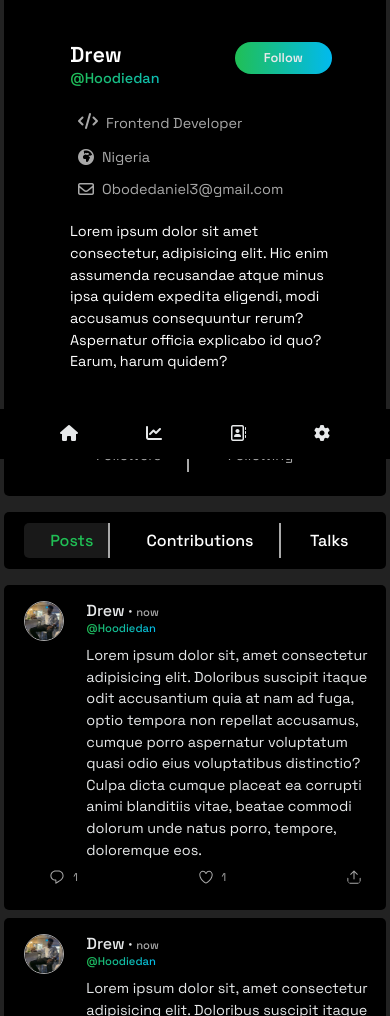
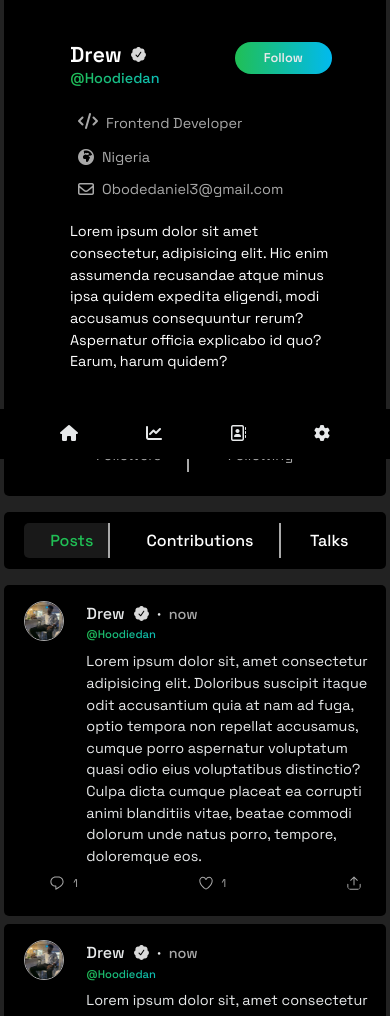
Before and after one commit to HoodieDan/Tektalk, a Vue app: page /profile/hoodiedan in a window 390 px wide. Shown: the part 385-1401 px from the top of the page. Built offline with nearby package versions, Linux system fonts and the light colour scheme.

Commit message:
added verification badge

```diff
--- a/src/components/PostItem.vue
+++ b/src/components/PostItem.vue
@@ -10,7 +10,39 @@
             <div class="col-lg-11 col-md-11 col-sm-10 col-10">
                 <div>
                     <div class="user-details">
-                        <h6 class="mb-0 light">Drew · <span class="subtext">now</span></h6>
+                        <div class="d-flex align-items-center">
+                            <h6 class="mb-0 light">Drew</h6>
+                            <div class="badge">
+                                <svg
+                                    width="17px"
+                                    height="17px"
+                                    fill="#d9d9d9"
+                                    xmlns="http://www.w3.org/2000/svg"
+                                    viewBox="0 0 24 24"
+                                    aria-label="Verification badge"
+                                    class="
+                                    r-jwli3a
+                                    r-4qtqp9
+                                    r-yyyyoo
+                                    r-1xvli5t
+                                    r-9cviqr
+                                    r-f9ja8p
+                                    r-og9te1
+                                    r-bnwqim
+                                    r-1plcrui
+                                    r-lrvibr
+                                    "
+                                >
+                                    <g>
+                                    <path
+                                        d="M22.5 12.5c0-1.58-.875-2.95-2.148-3.6.154-.435.238-.905.238-1.4 0-2.21-1.71-3.998-3.818-3.998-.47 0-.92.084-1.336.25C14.818 2.415 13.51 1.5 12 1.5s-2.816.917-3.437 2.25c-.415-.165-.866-.25-1.336-.25-2.11 0-3.818 1.79-3.818 4 0 .494.083.964.237 1.4-1.272.65-2.147 2.018-2.147 3.6 0 1.495.782 2.798 1.942 3.486-.02.17-.032.34-.032.514 0 2.21 1.708 4 3.818 4 .47 0 .92-.086 1.335-.25.62 1.334 1.926 2.25 3.437 2.25 1.512 0 2.818-.916 3.437-2.25.415.163.865.248 1.336.248 2.11 0 3.818-1.79 3.818-4 0-.174-.012-.344-.033-.513 1.158-.687 1.943-1.99 1.943-3.484zm-6.616-3.334l-4.334 6.5c-.145.217-.382.334-.625.334-.143 0-.288-.04-.416-.126l-.115-.094-2.415-2.415c-.293-.293-.293-.768 0-1.06s.768-.294 1.06 0l1.77 1.767 3.825-5.74c.23-.345.696-.436 1.04-.207.346.23.44.696.21 1.04z"
+                                    />
+                                    </g>
+                                </svg>
+                            </div>
+                            <!-- add margin start when not verified -->
+                            <h6 class="mb-0 light"> · <span class="ms-1 subtext">now</span></h6>
+                        </div>
                         <p class="subtext username">@Hoodiedan</p>
                     </div>
                     <div class="user-post light">
@@ -154,12 +186,15 @@ div.svg-box {
 div.svg-box:nth-of-type(3) {
     margin-right: 1rem;
 }
-svg {
+.svg-box svg {
     margin-right: 0.5rem;
     border-radius: 50%;
     transition: all 0.5s;
 }
-svg:hover {
+.svg-box svg:hover {
     fill: #01BAEF;
 }
+h6 span.subtext {
+    font-size: 0.9rem;
+}
 </style>
--- a/src/components/TopBar.vue
+++ b/src/components/TopBar.vue
@@ -8,12 +8,11 @@
                 <input type="text" class="input field" placeholder="Explore" v-model="query" />
             </div>
         </div>
-        <div class="col-lg-2 col-0"></div>
-        <div class="col-lg-2 col-md-4 col-sm-6">
+        <div class="col-lg-2 col-md-4 col-sm-6 ms-auto">
             <div class="d-flex icons">
                 <i class="fai fa-regular fa-paper-plane"></i>
-                <i class="fai fa-regular fa-bell"></i>
-                <!-- <i class="fa-regular fa-bell-slash"></i> -->
+                <i class="fai fa-regular fa-bell" @click="changeSound" v-if="sound"></i>
+                <i class="fai fa-regular fa-bell-slash" @click="changeSound" v-if="!sound"></i>
                 <router-link :to="{name: 'Profile', params: { username: 'hoodiedan' }}" class="circular">
                     <img src="../assets/images/me.jpg" alt="user profile image">
                 </router-link>
@@ -45,7 +44,13 @@ export default {
     name: 'TopBar',
     data() {
         return {
-            query: ''
+            query: '',
+            sound: true,
+        }
+    },
+    methods: {
+        changeSound() {
+            this.sound = !this.sound
         }
     }
 }
--- a/src/views/PostDetails.vue
+++ b/src/views/PostDetails.vue
@@ -11,8 +11,39 @@
             </div>
             <div class="col-9">
                 <div class="name-and-username">
-                    <h4>Drew</h4>
+                    <div class="d-flex align-items-center">
+                    <h4 class="name mb-0">Drew</h4>
+                    <div class="badge">
+                        <svg
+                            width="17px"
+                            height="17px"
+                            fill="#d9d9d9"
+                            xmlns="http://www.w3.org/2000/svg"
+                            viewBox="0 0 24 24"
+                            aria-label="Verification badge"
+                            class="
+                            r-jwli3a
+                            r-4qtqp9
+                            r-yyyyoo
+                            r-1xvli5t
+                            r-9cviqr
+                            r-f9ja8p
+                            r-og9te1
+                            r-bnwqim
+                            r-1plcrui
+                            r-lrvibr
+                            "
+                        >
+                            <g>
+                            <path
+                                d="M22.5 12.5c0-1.58-.875-2.95-2.148-3.6.154-.435.238-.905.238-1.4 0-2.21-1.71-3.998-3.818-3.998-.47 0-.92.084-1.336.25C14.818 2.415 13.51 1.5 12 1.5s-2.816.917-3.437 2.25c-.415-.165-.866-.25-1.336-.25-2.11 0-3.818 1.79-3.818 4 0 .494.083.964.237 1.4-1.272.65-2.147 2.018-2.147 3.6 0 1.495.782 2.798 1.942 3.486-.02.17-.032.34-.032.514 0 2.21 1.708 4 3.818 4 .47 0 .92-.086 1.335-.25.62 1.334 1.926 2.25 3.437 2.25 1.512 0 2.818-.916 3.437-2.25.415.163.865.248 1.336.248 2.11 0 3.818-1.79 3.818-4 0-.174-.012-.344-.033-.513 1.158-.687 1.943-1.99 1.943-3.484zm-6.616-3.334l-4.334 6.5c-.145.217-.382.334-.625.334-.143 0-.288-.04-.416-.126l-.115-.094-2.415-2.415c-.293-.293-.293-.768 0-1.06s.768-.294 1.06 0l1.77 1.767 3.825-5.74c.23-.345.696-.436 1.04-.207.346.23.44.696.21 1.04z"
+                            />
+                            </g>
+                        </svg>
+                    </div>
+                    </div>
                     <p class="text-gradient">@Hoodiedan</p>
+                    <p class="mb-2">Posted in <span class="text-gradient">Feed</span></p>
                     <p class="dark">12:30 · 2 October, 2022</p>
                 </div>
             </div>
--- a/src/views/UserProfile.vue
+++ b/src/views/UserProfile.vue
@@ -11,7 +11,37 @@
         </div>
         <div class="row info">
             <div class="name-and-username col-7">
-                <h4 class="name mb-0">Drew</h4>
+                <div class="d-flex align-items-center">
+                    <h4 class="name mb-0">Drew</h4>
+                    <div class="badge">
+                        <svg
+                            width="17px"
+                            height="17px"
+                            fill="#d9d9d9"
+                            xmlns="http://www.w3.org/2000/svg"
+                            viewBox="0 0 24 24"
+                            aria-label="Verification badge"
+                            class="
+                            r-jwli3a
+                            r-4qtqp9
+                            r-yyyyoo
+                            r-1xvli5t
+                            r-9cviqr
+                            r-f9ja8p
+                            r-og9te1
+                            r-bnwqim
+                            r-1plcrui
+                            r-lrvibr
+                            "
+                        >
+                            <g>
+                            <path
+                                d="M22.5 12.5c0-1.58-.875-2.95-2.148-3.6.154-.435.238-.905.238-1.4 0-2.21-1.71-3.998-3.818-3.998-.47 0-.92.084-1.336.25C14.818 2.415 13.51 1.5 12 1.5s-2.816.917-3.437 2.25c-.415-.165-.866-.25-1.336-.25-2.11 0-3.818 1.79-3.818 4 0 .494.083.964.237 1.4-1.272.65-2.147 2.018-2.147 3.6 0 1.495.782 2.798 1.942 3.486-.02.17-.032.34-.032.514 0 2.21 1.708 4 3.818 4 .47 0 .92-.086 1.335-.25.62 1.334 1.926 2.25 3.437 2.25 1.512 0 2.818-.916 3.437-2.25.415.163.865.248 1.336.248 2.11 0 3.818-1.79 3.818-4 0-.174-.012-.344-.033-.513 1.158-.687 1.943-1.99 1.943-3.484zm-6.616-3.334l-4.334 6.5c-.145.217-.382.334-.625.334-.143 0-.288-.04-.416-.126l-.115-.094-2.415-2.415c-.293-.293-.293-.768 0-1.06s.768-.294 1.06 0l1.77 1.767 3.825-5.74c.23-.345.696-.436 1.04-.207.346.23.44.696.21 1.04z"
+                            />
+                            </g>
+                        </svg>
+                    </div>
+                </div>
                 <p class="username">@Hoodiedan</p>
             </div>
             <div class="follow col-5">
```
